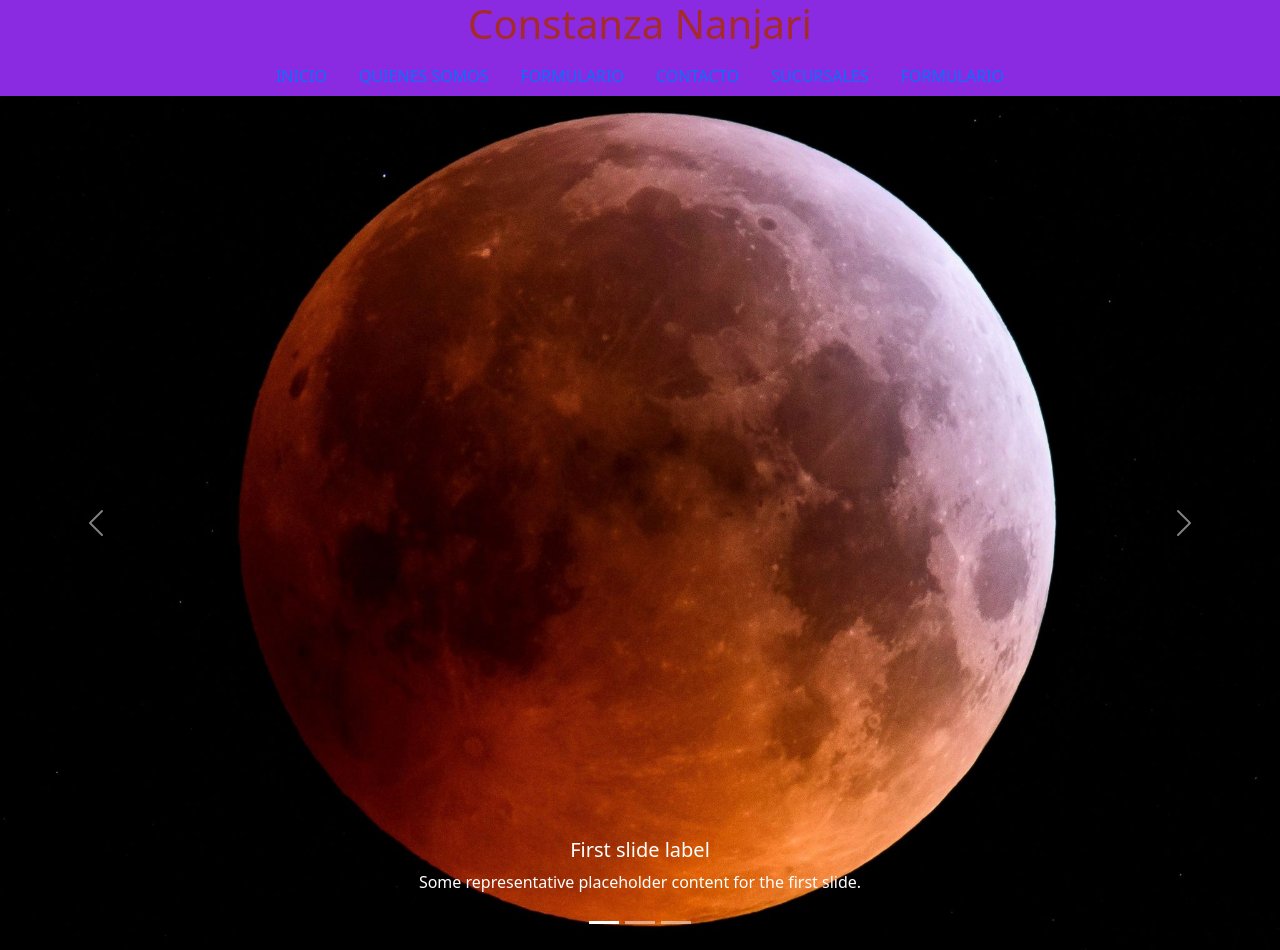
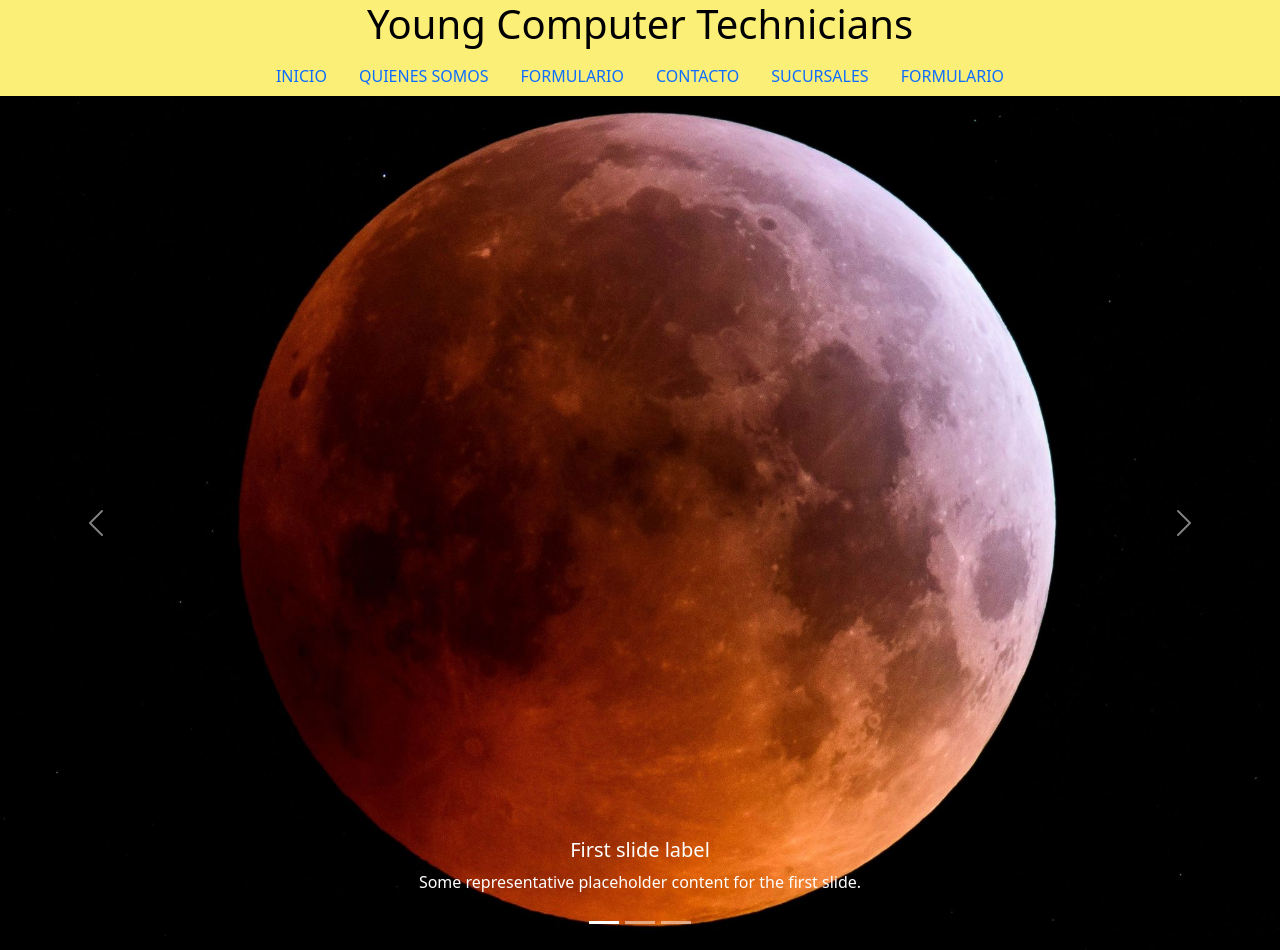
Before and after one commit to constanzananjari/creando-paginas, a plain HTML site: page index.html in a window 1280 px wide. Drawn offline with nearby package versions, Linux system fonts and the light colour scheme.

Commit message:
subiendo

```diff
--- a/estilo.css
+++ b/estilo.css
@@ -1,10 +1,10 @@
 body{
 
-    background-color: blueviolet;
+    background-color: hsl(54, 96%, 73%);
 }
 
 h1{
 
     text-align: center;
-    color: brown;
+    color: rgb(0, 0, 0);
 }
--- a/index.html
+++ b/index.html
@@ -11,7 +11,7 @@
   </head>
   <body>
 
-    <h1>Constanza Nanjari</h1>
+    <h1>Young Computer Technicians</h1>
 
     <ul class="nav justify-content-center">
         <li class="nav-item">
```
Also changed, not shown: quienes.html (+1 -1 lines).
